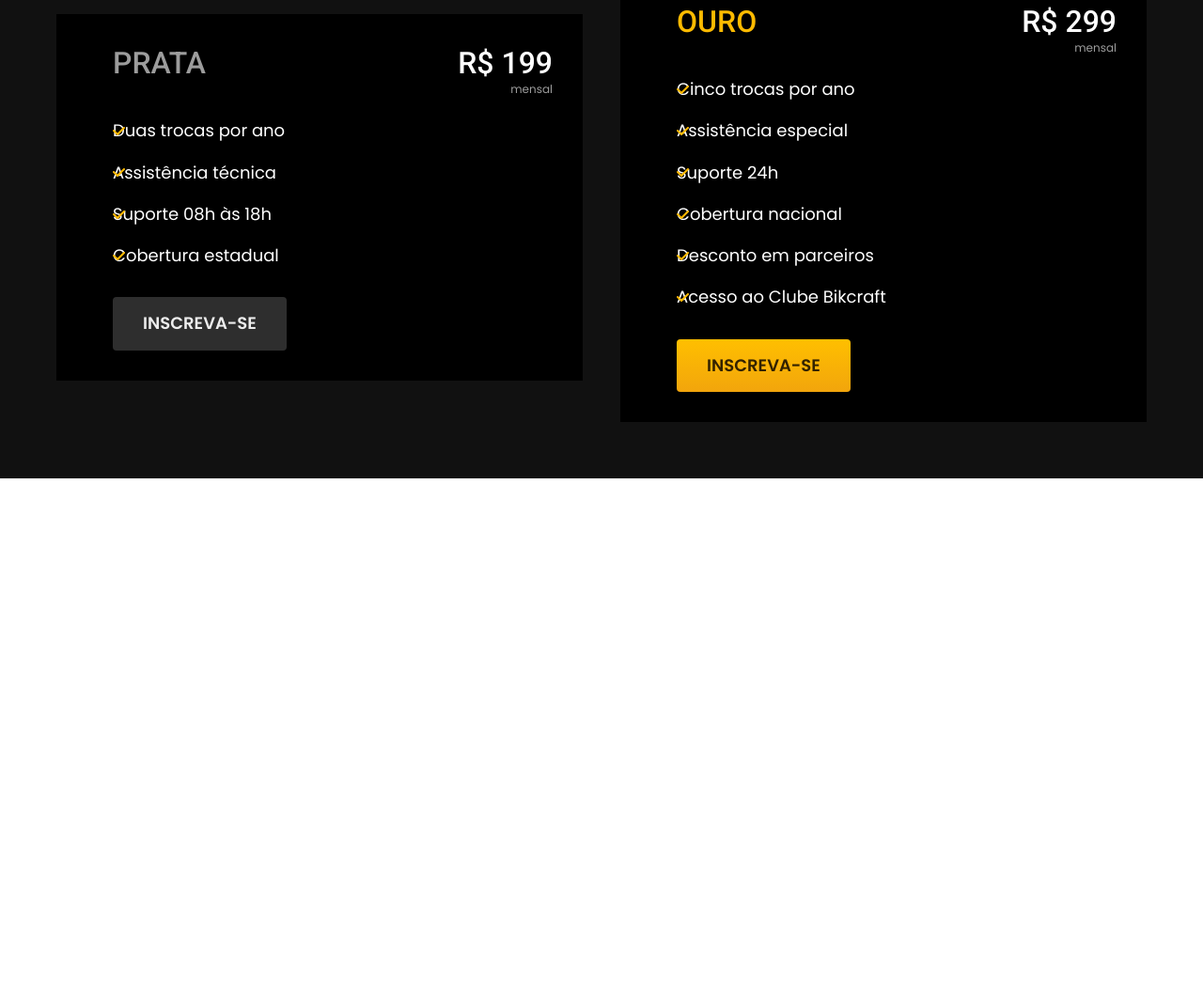
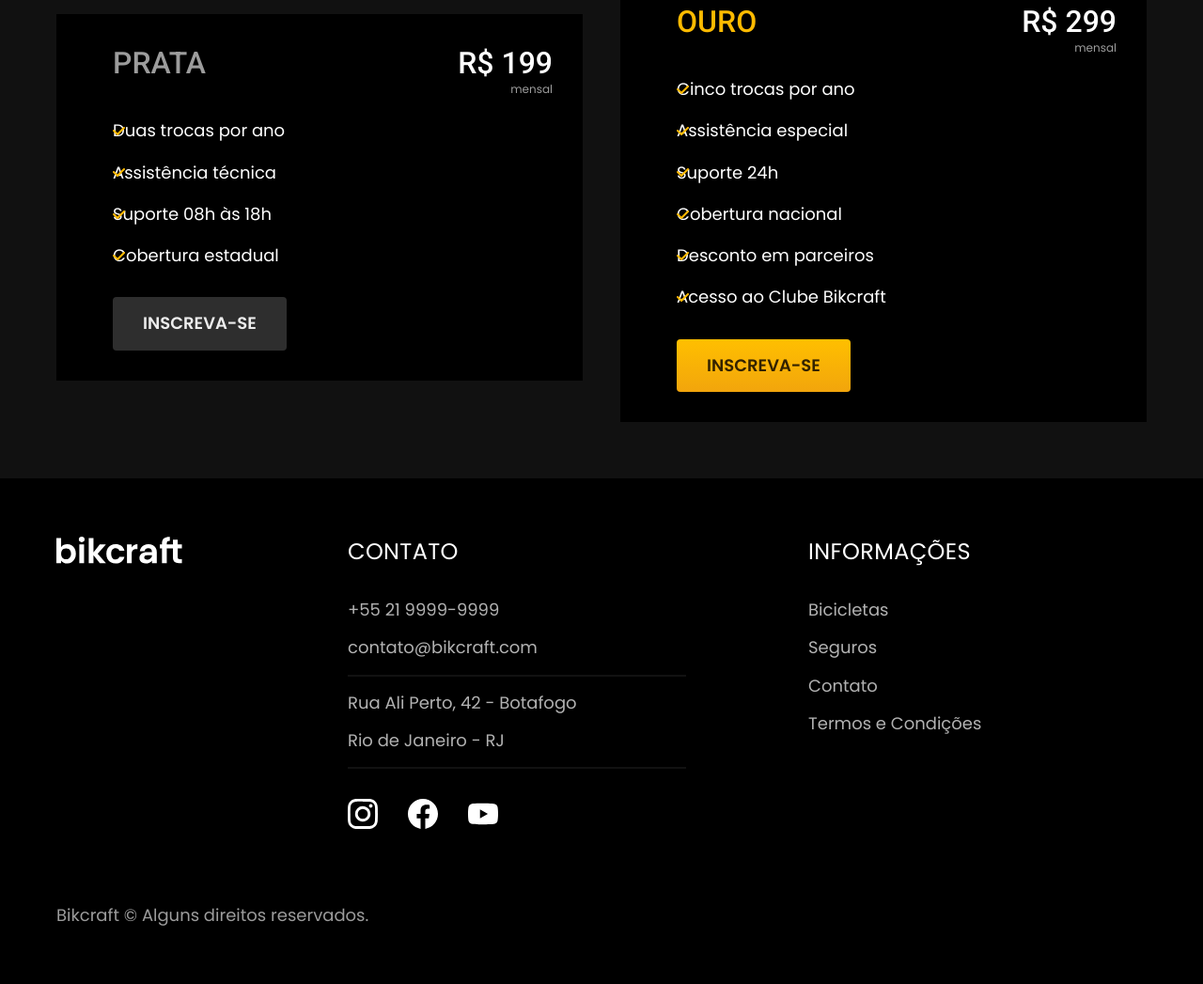
Before and after one commit to alexandrejuniorc/bikcraft-origamid, a plain HTML site: page index.html in a window 1280 px wide. Shown: the part 4153-5200 px from the top of the page at 94% size. Before the commit the page ends 4662 px from the top, so only its background shows below. Drawn offline with Linux system fonts and the light colour scheme.

Commit message:
adiciona footer

```diff
--- /dev/null
+++ b/css/global/footer.css
@@ -0,0 +1,65 @@
+.footer-bg{
+    background: var(--cor-12);
+}
+
+.footer{
+    display: grid;
+    grid-template-columns: 3fr 5fr 4fr;
+    gap: 40px;
+    padding-top: 60px;
+    padding-bottom: 60px;
+}
+
+.footer h3{
+    margin-bottom: 32px;
+}
+
+.footer-contato ul {
+    margin-bottom: 32px;
+}
+/* o elemento even somente funciona se tiver 4 variáveis, assim divindo em 2 */
+.footer-contato li:nth-child(even):after{
+    content: "";
+    display: block;
+    max-width: 360px;
+    height: 2px;
+    background: var(--cor-11);
+    margin-top: 16px;
+}
+
+.footer li{
+    margin-bottom: 16px ;
+}
+
+.footer-redes{
+    display: flex;
+    gap: 32px;
+}
+
+.footer a:hover{
+    color: var(--cor-0);
+}
+
+.footer-copy{
+    grid-column: 1/-1;
+    margin-top: 40px;
+}
+
+@media (max-width: 800px){
+    .footer > img {
+        display: none;
+    }
+    .footer {
+        grid-template-columns: 1fr 1fr;
+    }
+}
+
+@media (max-width: 600px){
+    .footer {
+        grid-template-columns: 1fr;
+        gap: 60px;
+    }
+    .footer-copy{
+        margin-top: 0px;
+    }
+}
--- a/css/style.css
+++ b/css/style.css
@@ -1,4 +1,5 @@
 @import "./global/header.css";
+@import "./global/footer.css";
 @import "./global/global.css";
 
 /* Utilidades */
--- a/index.html
+++ b/index.html
@@ -206,9 +206,46 @@
                 </ul>
                 <a class="botao"href="./orcamento.html">Inscreva-se</a>
             </div>
-
         </div>
     </article>
 
+    <footer class="footer-bg">
+        <div class="footer container">
+            <img src="./img/bikcraft.svg" alt="Bikcraft">
+            <div class="footer-contato">
+                <h3 class="font-2-l-b cor-0">Contato</h3>
+                <ul class="font-2-m cor-5">
+                    <li><a href="tel:+552199999999">+55 21 9999-9999</a></li>
+                    <li><a href="mailto:contato@bikcraft.com">contato@bikcraft.com</a></li>
+                    <li>Rua Ali Perto, 42 - Botafogo</li>
+                    <li>Rio de Janeiro - RJ</li>
+                </ul>
+                <div class="footer-redes">
+                    <a href="">
+                        <img src="./img/redes/instagram.svg" alt="Instagram">
+                    </a>
+                    <a href="">
+                        <img src="./img/redes/facebook.svg" alt="Facebook">
+                    </a>
+                    <a href="">
+                        <img src="./img/redes/youtube.svg" alt="Youtube">
+                    </a>
+                </div>
+            </div>
+            <div class="footer-informacoes">
+                <h3 class="font-2-l-b cor-0">Informações</h3>
+                <nav>
+                    <ul class="font-1-m cor-5">
+                        <li><a href="./bicicletas.html"></a>Bicicletas</li>
+                        <li><a href="./seguros.html"></a>Seguros</li>
+                        <li><a href="./contato.html"></a>Contato</li>
+                        <li><a href="./termos.html"></a>Termos e Condições</li>
+                    </ul>
+                </nav>
+            </div>
+            <p class="footer-copy font-2-m cor-6">Bikcraft © Alguns direitos reservados.</p>
+        </div>
+    </footer>
+
 </body>
 </html>
```
